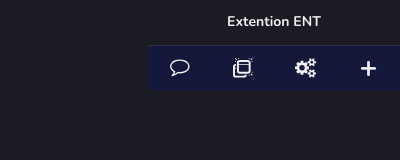
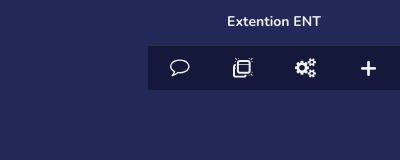
Before and after one commit to LaFouine-38/Better-ENT, a browser extension: page popup/popup.html in a window 400 px wide. Drawn offline with nearby package versions, Linux system fonts and the light colour scheme.

Commit message:
update color 2

```diff
--- a/popup/css/common.css
+++ b/popup/css/common.css
@@ -44,7 +44,7 @@
 
 /* Common uBO styles */
 body {
-    background-color: var(--surface-1);
+    background-color: #222858;
     border: 0;
     box-sizing: border-box;
     color: var(--ink-1);
--- a/popup/css/popup-fenix.css
+++ b/popup/css/popup-fenix.css
@@ -61,7 +61,7 @@
  }
 
  #sticky {
-   background-color: var(--surface-1);
+   background-color: #222858;
    position: sticky;
    top: 0;
    z-index: 100;
--- a/popup/css/popup.css
+++ b/popup/css/popup.css
@@ -4,7 +4,7 @@
 }
 
 :root.desktop .tool:hover {
-    background-color: #262835 !important;
+    background-color: #3a3c4e !important;
 }
 
 .user {
```
